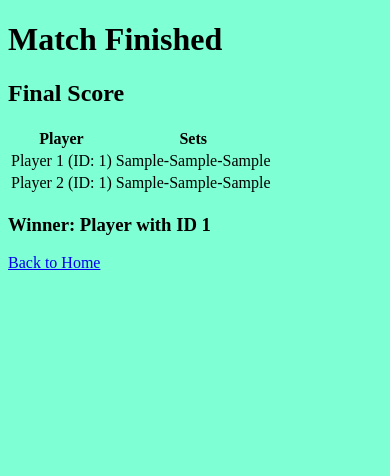
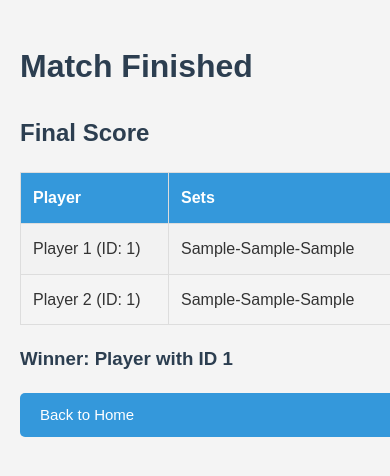
Before and after one commit to Y1-Bit/Tennis-Score-Board, a Python web app: template tennis_score_board/templates/match_finished.html in a window 390 px wide. Shown: the top 476 px of the page. Run offline with Jinja, Linux system fonts and the light colour scheme; the template is opened without the code that fills it: most values are stand-ins (such as "Sample title", 1, 10 or a date in 2020).

Commit message:
Styles for templates

```diff
--- a/tennis_score_board/static/styles.css
+++ b/tennis_score_board/static/styles.css
@@ -1,7 +1,153 @@
 body {
-    background-color: aquamarine;
+    font-family: 'Arial', sans-serif;
+    line-height: 1.6;
+    color: #333;
+    background-color: #f4f4f4;
+    margin: 0;
+    padding: 0;
 }
 
-html {
-    font-size: 16px;
+.container {
+    width: 80%;
+    margin: auto;
+    overflow: hidden;
+    padding: 20px;
 }
+
+h1, h2, h3 {
+    color: #2c3e50;
+}
+
+nav ul {
+    list-style-type: none;
+    padding: 0;
+}
+
+nav ul li {
+    display: inline;
+    margin-right: 10px;
+}
+
+nav ul li a {
+    text-decoration: none;
+    color: #3498db;
+    font-weight: bold;
+}
+
+.form-group {
+    margin-bottom: 15px;
+}
+
+label {
+    display: block;
+    margin-bottom: 5px;
+}
+
+input[type="text"] {
+    width: 100%;
+    padding: 8px;
+    border: 1px solid #ddd;
+    border-radius: 4px;
+}
+
+.btn {
+    display: inline-block;
+    background: #3498db;
+    color: #fff;
+    padding: 10px 20px;
+    border: none;
+    border-radius: 5px;
+    cursor: pointer;
+    text-decoration: none;
+    font-size: 15px;
+    transition: background 0.3s ease;
+}
+
+.btn:hover {
+    background: #2980b9;
+}
+
+.score-table {
+    width: 100%;
+    border-collapse: collapse;
+    margin-top: 20px;
+}
+
+.score-table th, .score-table td {
+    border: 1px solid #ddd;
+    padding: 12px;
+    text-align: left;
+}
+
+.score-table th {
+    background-color: #3498db;
+    color: white;
+}
+
+.score-table tr:nth-child(even) {
+    background-color: #f2f2f2;
+}
+
+.actions {
+    margin-top: 20px;
+}
+
+.actions form {
+    display: inline-block;
+    margin-right: 10px;
+}
+
+.matches-list {
+    list-style-type: none;
+    padding: 0;
+}
+
+.matches-list li {
+    background: #fff;
+    border: 1px solid #ddd;
+    margin-bottom: 10px;
+    padding: 15px;
+    border-radius: 5px;
+}
+
+.matches-list li span {
+    display: block;
+    margin-bottom: 5px;
+}
+
+.search-form {
+    margin-bottom: 20px;
+}
+
+.search-form input[type="text"] {
+    width: 70%;
+    padding: 10px;
+    border: 1px solid #ddd;
+    border-radius: 4px;
+}
+
+.pagination {
+    margin-top: 20px;
+    text-align: center;
+}
+
+.pagination a {
+    margin: 0 5px;
+}
+
+@media (max-width: 768px) {
+    .container {
+        width: 95%;
+    }
+
+    .btn {
+        display: block;
+        width: 100%;
+        margin-bottom: 10px;
+    }
+
+    .search-form input[type="text"] {
+        width: 100%;
+        margin-bottom: 10px;
+    }
+}
```
